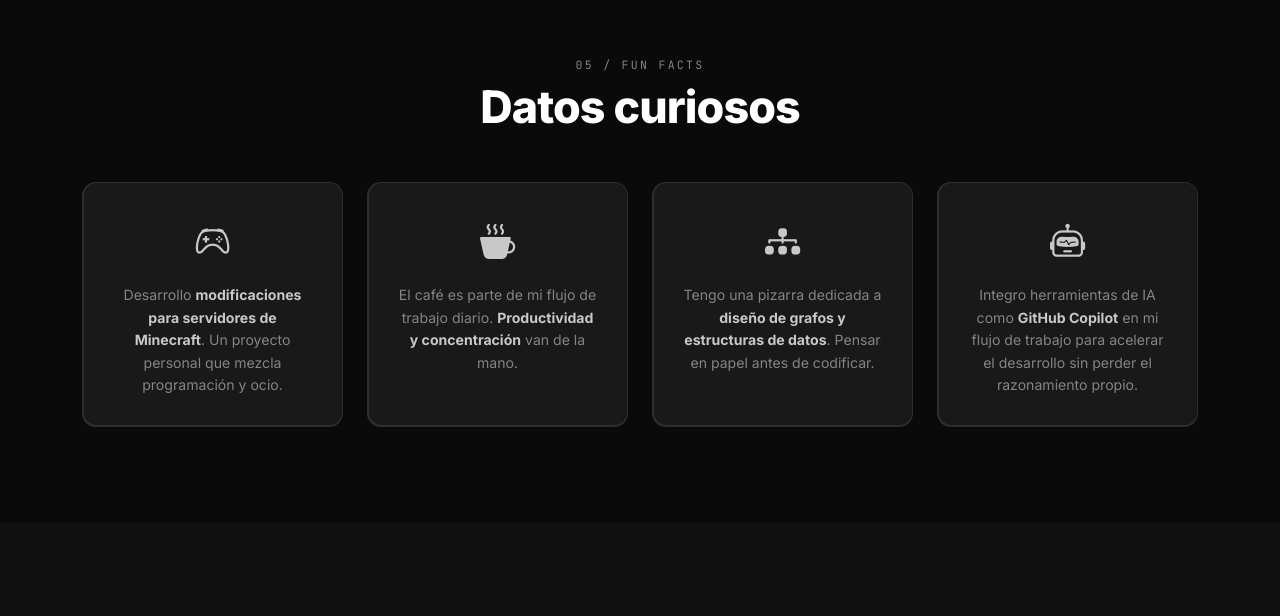
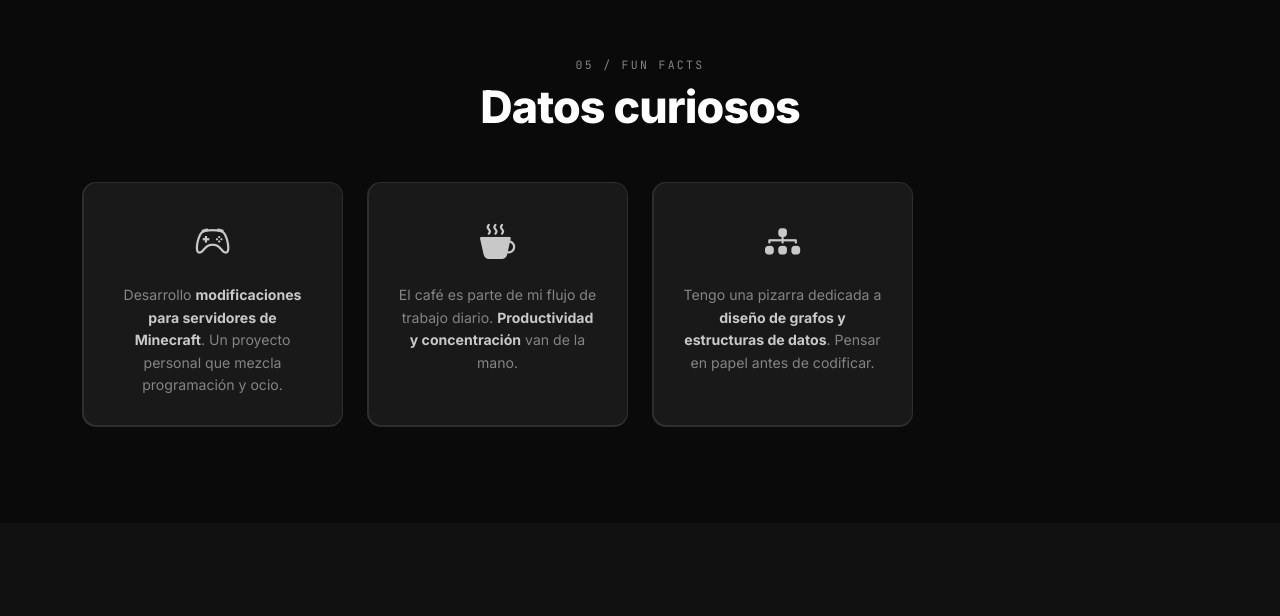
Before and after one commit to uldrens0v/personal_website, a plain HTML site: page index.html in a window 1280 px wide. Shown: the part 4371-4987 px from the top of the page. Drawn offline with nearby package versions, Linux system fonts and the light colour scheme.

Commit message:
Eliminar menciones a herramientas de IA

```diff
--- a/index.html
+++ b/index.html
@@ -387,8 +387,6 @@
                         SQLite</span></span>
                 <span class="skill-tag"><span class="skill-tag-inner"><i class="devicon-git-plain colored"></i>
                         Git</span></span>
-                <span class="skill-tag"><span class="skill-tag-inner"><i class="devicon-github-original colored"></i>
-                        GitHub Copilot</span></span>
             </div>
 
         </div>
@@ -672,17 +670,6 @@
                     </div>
                 </div>
 
-                <div class="col-sm-6 col-lg-3 fade-up">
-                    <div class="spin-card fun-fact-card h-100">
-                        <div class="card-inner">
-                            <span class="fun-fact-emoji"><i class="bi bi-robot"></i></span>
-                            <p class="fun-fact-text">Integro herramientas de IA como <strong
-                                    style="color:var(--text-2);">GitHub Copilot</strong> en mi flujo de trabajo para
-                                acelerar el desarrollo sin perder el razonamiento propio.</p>
-                        </div>
-                    </div>
-                </div>
-
             </div>
         </div>
     </section>
```
